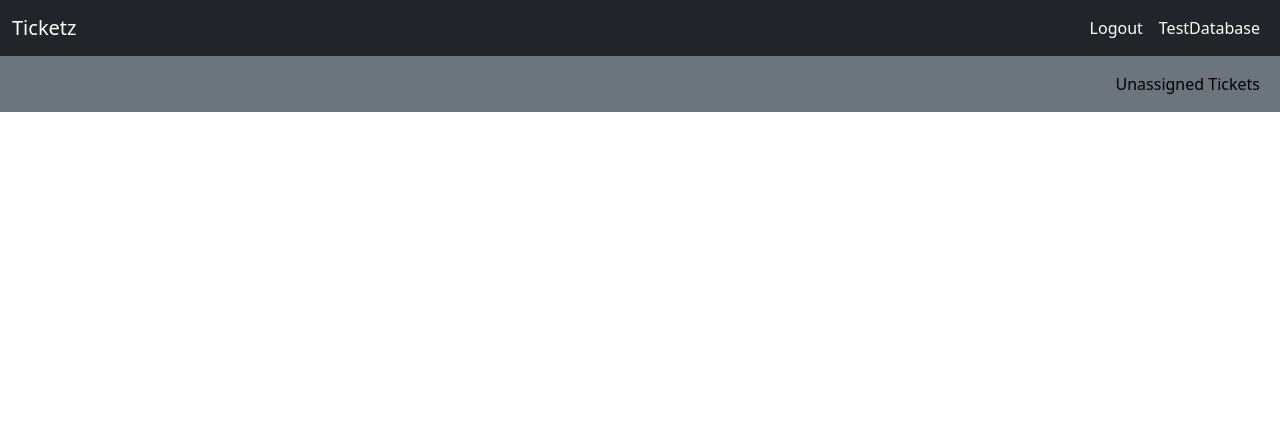
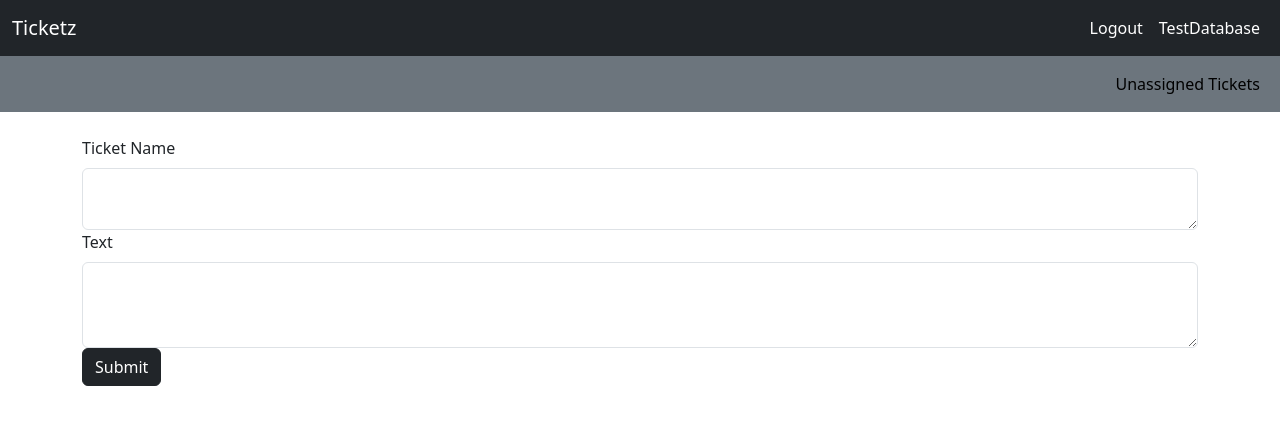
Before and after one commit to agarh16/Project_Ticketz, a Flask app: page /create-ticket in a window 1280 px wide. Shown: the top 425 px of the page. Run offline with Flask 3, Linux system fonts and the light colour scheme; a user stored in the database is signed in.

Commit message:
creates tickets

```diff
--- a/website/models.py
+++ b/website/models.py
@@ -18,8 +18,9 @@ class Ticket(db.Model):
     ticketDate = db.Column(db.DateTime(timezone=True), default=func.now())
     ticketName = db.Column(db.String(150))
     userId = db.Column(db.Integer, db.ForeignKey('user.id'))
+    ticketText = db.Column(db.Text)
     comments = db.relationship('Comment')
-    allStatus = db.relationship('Status')
+    allstatus = db.relationship('Status')
 
 class Comment(db.Model):
     commentId = db.Column(db.Integer, primary_key=True)
--- a/website/templates/create_ticket.html
+++ b/website/templates/create_ticket.html
@@ -1,5 +1,19 @@
 {% extends "base.html" %} {% block title %}Create Ticket{% endblock %}
 
 {% block body %}
-<br>
+<br />
+<form method="POST">
+    <div class="form-group">
+        <label for="ticketName" class="form-label">Ticket Name</label>
+        <textarea name="ticketName" id="ticketName" class="form-control"></textarea>
+    </div>
+    <div class="form-group">
+        <label for="ticketText" class="form-label">Text</label>
+        <textarea name="ticketText" id="ticketText" class="form-control" rows="3"></textarea>
+    </div>
+    <div>
+        <button type="submit" class="btn btn-dark">Submit</button>
+    </div>
+
+</form>
 {% endblock %}
--- a/website/templates/login.html
+++ b/website/templates/login.html
@@ -2,7 +2,7 @@
 
 {% block body %}
 <form method="POST">
-    <br>
+    <br />
     <div class="form-group">
         <label for="email">E-mail Address</label>
         <input
@@ -12,7 +12,7 @@
             name="email"
             placeholder="Enter e-mail"
         />
-        <br>
+        <br />
         <label for="password">Password</label>
         <input
             type="password"
@@ -22,7 +22,7 @@
             placeholder="Enter password"
             />
     </div>
-    <br>
+    <br />
     <div>
         <button type="submit" class="btn btn-dark">Login</button>
     </div>
--- a/website/templates/test.html
+++ b/website/templates/test.html
@@ -1,8 +1,8 @@
 {% extends "base.html" %} {% block title %}Test Database{% endblock %}
 
 {% block body %}
-
-<table class="table">
+<br>
+<table class="table table-striped table-hover">
     <thead>
       <tr>
         <th scope="col">#</th>
--- a/website/views.py
+++ b/website/views.py
@@ -1,8 +1,8 @@
 # Store all the main views or the URL endpoints
-from flask import Blueprint, render_template, request, session
+from flask import Blueprint, render_template, request, session, flash, redirect, url_for
 from flask_login import login_required, current_user
 from . import db
-from .models import User
+from .models import User, Ticket
 
 views = Blueprint('views', __name__)
 
@@ -22,7 +22,26 @@ def all_users_table():
     #     print(printed_results)
     return render_template("test.html", user=current_user, results=results)
 
-@views.route('/create-ticket')
+@views.route('/create-ticket', methods=['GET','POST'])
 @login_required
 def create_ticket():
+    if request.method == 'POST':
+        ticketName = request.form.get('ticketName')
+        ticketText = request.form.get('ticketText')
+
+
+        if len(ticketName) < 2:
+            flash('Ticket name must be greater than 1 character.', category='error')
+            return redirect(url_for('views.create_ticket'))
+        elif len(ticketText) < 2:
+            flash('Text must be grater than 1 chatacter.', category='error')
+            return redirect(url_for('views.create_ticket'))
+        else:
+            new_ticket = Ticket(ticketName=ticketName, userId=current_user.id, ticketText=ticketText)
+            db.session.add(new_ticket)
+            db.session.commit()
+            flash('Ticket created!', category='success')
+
+        return render_template("home.html", user=current_user)
+
     return render_template("create_ticket.html", user=current_user)
```
Also changed, not shown: instance/database.db.
